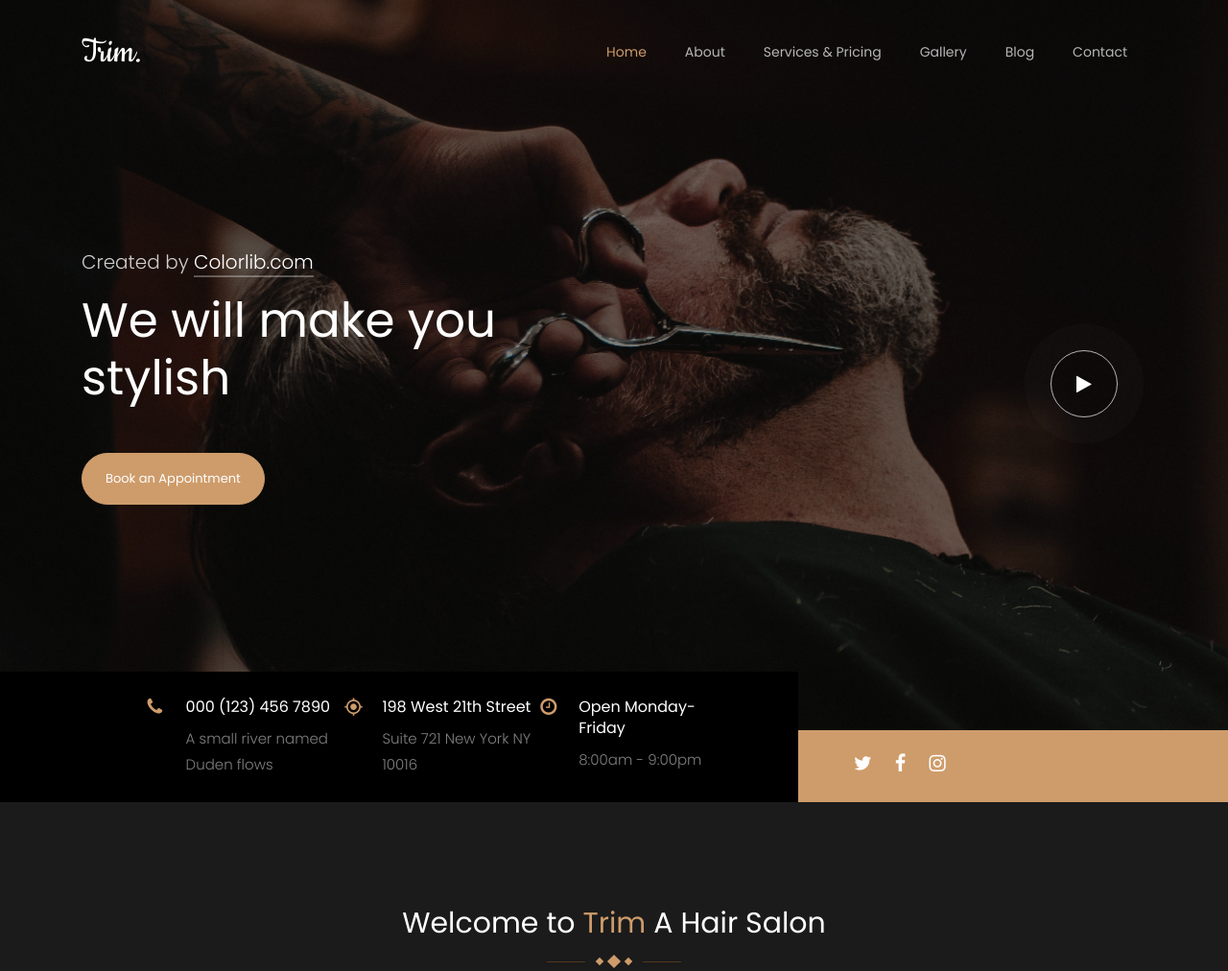
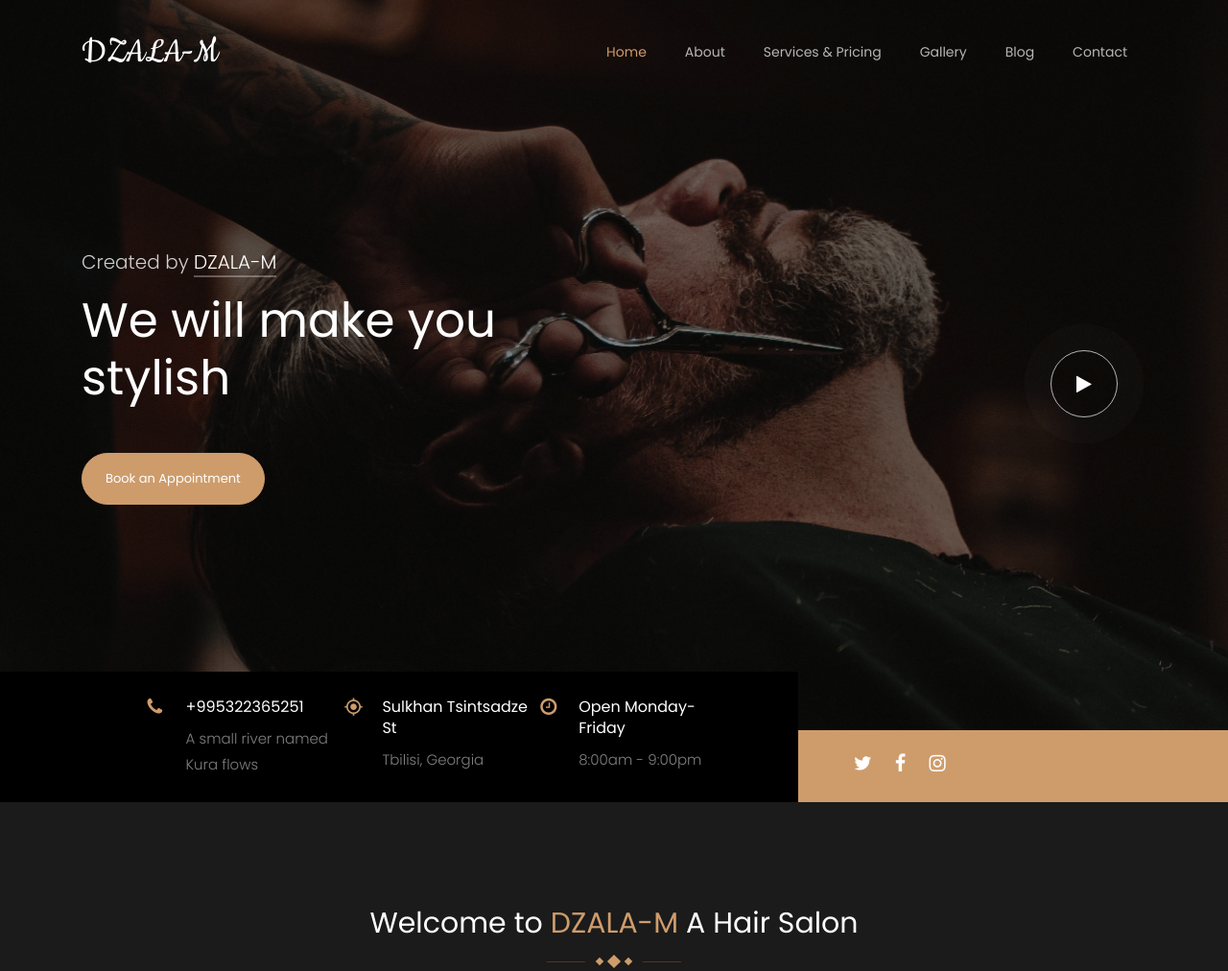
Before and after one commit to dzala-m/dzala-m.github.io, a plain HTML site: page index.html in a window 1280 px wide. Shown: the top 1012 px of the page at 96% size. Drawn offline with Linux system fonts and the light colour scheme; some packages are replaced by stand-ins of ours; no server answers; files whose address does not match are found by name.

Commit message:
Update index.html

```diff
--- a/index.html
+++ b/index.html
@@ -1,7 +1,7 @@
 <!DOCTYPE html>
 <html lang="en">
   <head>
-    <title>Trim - Free Bootstrap 4 Template by Colorlib</title>
+    <title>DZALA-M</title>
     <meta charset="utf-8">
     <meta name="viewport" content="width=device-width, initial-scale=1, shrink-to-fit=no">
 
@@ -31,7 +31,7 @@
 
   	<nav class="navbar navbar-expand-lg navbar-dark ftco_navbar bg-dark ftco-navbar-light" id="ftco-navbar">
 	    <div class="container">
-	      <a class="navbar-brand" href="index.html">Trim.</a>
+	      <a class="navbar-brand" href="index.html">DZALA-M</a>
 	      <button class="navbar-toggler" type="button" data-toggle="collapse" data-target="#ftco-nav" aria-controls="ftco-nav" aria-expanded="false" aria-label="Toggle navigation">
 	        <span class="oi oi-menu"></span> Menu
 	      </button>
@@ -58,7 +58,7 @@
         		<span class="icon-play"></a>
         	</a>
           <div class="col-md-6 ftco-animate" data-scrollax=" properties: { translateY: '70%' }">
-          	<p class="mb-3" data-scrollax="properties: { translateY: '30%', opacity: 1.6 }">Created by <a href="#">Colorlib.com</a></p>
+          	<p class="mb-3" data-scrollax="properties: { translateY: '30%', opacity: 1.6 }">Created by <a href="#">DZALA-M</a></p>
             <h1 class="mb-5" data-scrollax="properties: { translateY: '30%', opacity: 1.6 }">We will make you stylish</h1>
             <p data-scrollax="properties: { translateY: '30%', opacity: 1.6 }"><a href="https://vimeo.com/45830194" class="btn btn-primary px-4 py-3">Book an Appointment</a></p>
           </div>
@@ -74,15 +74,15 @@
 	    				<div class="col-md-4 d-flex ftco-animate">
 	    					<div class="icon"><span class="icon-phone"></span></div>
 	    					<div class="text">
-	    						<h3>000 (123) 456 7890</h3>
-	    						<p>A small river named Duden flows</p>
+	    						<h3>+995322365251</h3>
+	    						<p>A small river named Kura flows</p>
 	    					</div>
 	    				</div>
 	    				<div class="col-md-4 d-flex ftco-animate">
 	    					<div class="icon"><span class="icon-my_location"></span></div>
 	    					<div class="text">
-	    						<h3>198 West 21th Street</h3>
-	    						<p>Suite 721 New York NY 10016</p>
+	    						<h3>Sulkhan Tsintsadze St</h3>
+	    						<p>Tbilisi, Georgia</p>
 	    					</div>
 	    				</div>
 	    				<div class="col-md-4 d-flex ftco-animate">
@@ -109,7 +109,7 @@
     	<div class="container">
     		<div class="row justify-content-center mb-4">
           <div class="col-md-7 heading-section ftco-animate text-center">
-            <h2 class="mb-4">Welcome to <span>Trim</span> A Hair Salon</h2>
+            <h2 class="mb-4">Welcome to <span>DZALA-M</span> A Hair Salon</h2>
             <p class="flip"><span class="deg1"></span><span class="deg2"></span><span class="deg3"></span></p>
           </div>
         </div>
@@ -733,9 +733,9 @@
             	<h2 class="ftco-heading-2">Have a Questions?</h2>
             	<div class="block-23 mb-3">
 	              <ul>
-	                <li><span class="icon icon-map-marker"></span><span class="text">203 Fake St. Mountain View, San Francisco, California, USA</span></li>
-	                <li><a href="#"><span class="icon icon-phone"></span><span class="text">+2 392 3929 210</span></a></li>
-	                <li><a href="#"><span class="icon icon-envelope"></span><span class="text">info@yourdomain.com</span></a></li>
+	                <li><span class="icon icon-map-marker"></span><span class="text">Sulkhan Tsintsadze St, Tbilisi, Georgia</span></li>
+	                <li><a href="#"><span class="icon icon-phone"></span><span class="text">+995322365251</span></a></li>
+	                <li><a href="#"><span class="icon icon-envelope"></span><span class="text">info@dzala-m.com</span></a></li>
 	              </ul>
 	            </div>
             </div>
@@ -745,7 +745,7 @@
           <div class="col-md-12 text-center">
 
             <p><!-- Link back to Colorlib can't be removed. Template is licensed under CC BY 3.0. -->
-  Copyright &copy;<script>document.write(new Date().getFullYear());</script> All rights reserved | This template is made with <i class="icon-heart" aria-hidden="true"></i> by <a href="https://colorlib.com" target="_blank">Colorlib</a>
+  Copyright &copy;<script>document.write(new Date().getFullYear());</script> All rights reserved | This template is made with <i class="icon-heart" aria-hidden="true"></i> by <a href="DZALA-M.github.io" target="_blank">DZALA-M</a>
   <!-- Link back to Colorlib can't be removed. Template is licensed under CC BY 3.0. --></p>
           </div>
         </div>
```
